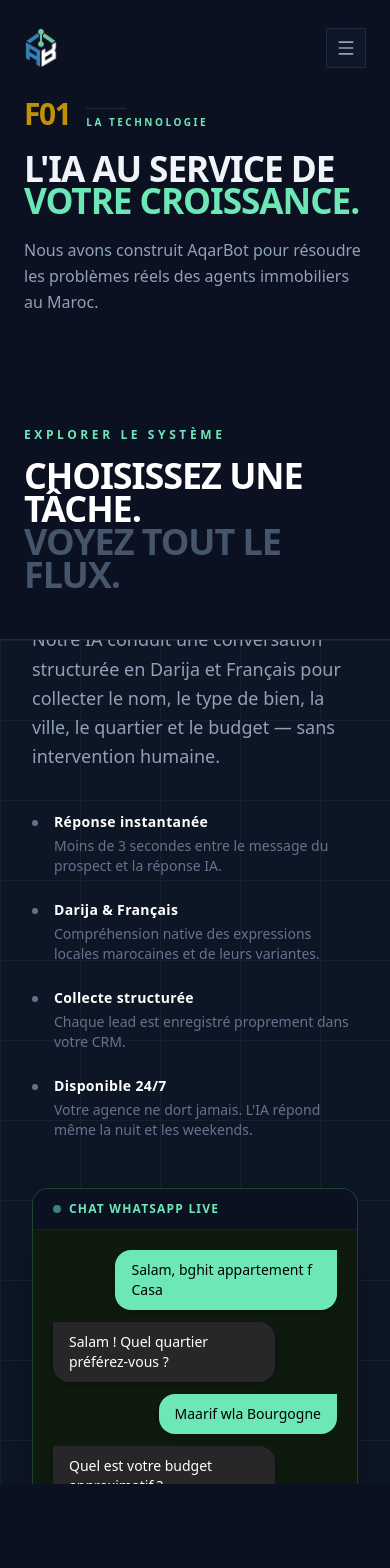
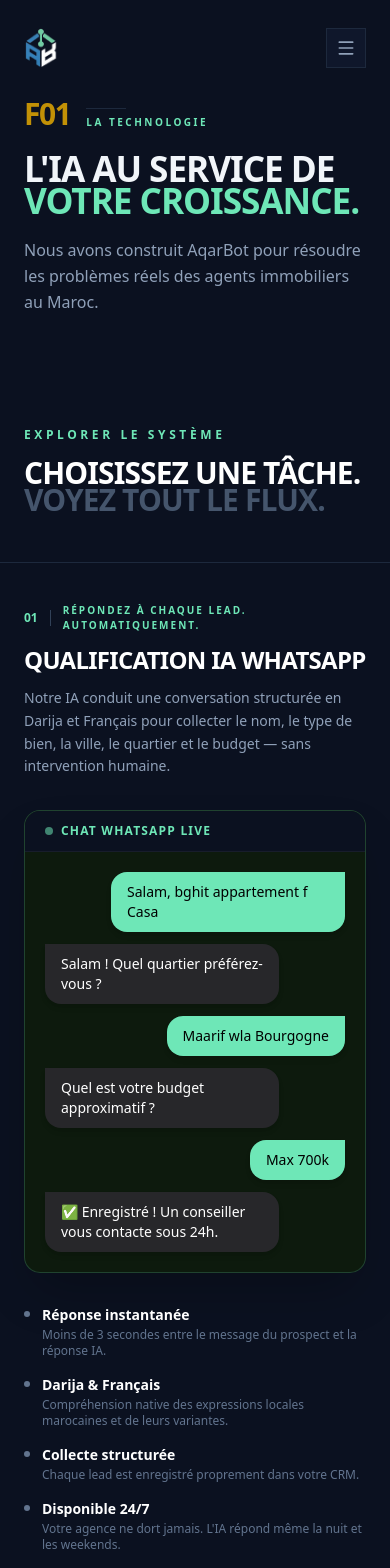
Before and after one commit to Imad05benali/aqarbot-saas, a Next.js app in the folder website/: page /crm in a window 390 px wide. Shown: the top 1568 px of the page. Built offline with nearby package versions, Linux system fonts and the light colour scheme.

Commit message:
feat: full responsive design across all pages and components

```diff
--- a/website/app/biens/page.tsx
+++ b/website/app/biens/page.tsx
@@ -37,7 +37,7 @@
                 <span className="text-[#6EE7B7] text-[10px] font-black uppercase tracking-[0.25em]">Maroc Core Edition</span>
               </div>
             </div>
-            <h1 className="text-[clamp(3.5rem,8vw,7rem)] font-medium leading-[0.85] tracking-tight mb-8">
+            <h1 className="text-[clamp(2.2rem,8vw,7rem)] font-medium leading-[0.85] tracking-tight mb-8">
               <span className="text-white">L'immobilier marocain</span> <br />
               <span className="text-[#6EE7B7]">réinventé localement.</span>
             </h1>
--- a/website/app/solutions/page.tsx
+++ b/website/app/solutions/page.tsx
@@ -38,7 +38,7 @@
               </div>
             </div>
 
-            <h1 className="text-[clamp(3.5rem,8vw,7rem)] font-medium leading-[0.85] tracking-tight mb-8">
+            <h1 className="text-[clamp(2.2rem,8vw,7rem)] font-medium leading-[0.85] tracking-tight mb-8">
               <span className="text-white">Plus qu'un bot.</span><br />
               <span className="text-[#6EE7B7]">Une Agence IA.</span>
             </h1>
--- a/website/components/Features.tsx
+++ b/website/components/Features.tsx
@@ -66,8 +66,8 @@
             { name: 'Sara Tazi', city: 'Tanger', budget: '500K', status: 'Fermé', color: 'text-slate-500' },
           ].map((lead) => (
             <div key={lead.name} className="flex items-center justify-between py-2.5 px-3 rounded-lg bg-zinc-900/60 border border-white/5 text-xs">
-              <span className="text-white font-bold w-36 truncate">{lead.name}</span>
-              <span className="text-slate-500">{lead.city}</span>
+              <span className="text-white font-bold w-28 truncate">{lead.name}</span>
+              <span className="text-slate-500 hidden sm:block">{lead.city}</span>
               <span className="text-slate-400">{lead.budget} DH</span>
               <span className={`font-black ${lead.color}`}>{lead.status}</span>
             </div>
@@ -105,7 +105,7 @@
                 <p className="text-white text-xs font-bold">{conv.phone}</p>
                 <p className="text-slate-500 text-xs truncate">{conv.msg}</p>
               </div>
-              <span className="text-[10px] text-slate-600 shrink-0">{conv.time}</span>
+              <span className="text-[10px] text-slate-600 shrink-0 hidden sm:block">{conv.time}</span>
             </div>
           ))}
         </div>
@@ -181,31 +181,24 @@
   },
 ];
 
-export default function Features() {
+// ─── DESKTOP: sticky-scroll version ──────────────────────────────────────────
+function FeaturesDesktop() {
   const [active, setActive] = React.useState(0);
   const containerRef = useRef<HTMLDivElement>(null);
 
-  // Track the scroll progress of the extremely tall container
   const { scrollYProgress } = useScroll({
     target: containerRef,
     offset: ["start start", "end end"]
   });
 
-  // Whenever the user scrolls the overall viewport, Framer Motion outputs 0->1
   useMotionValueEvent(scrollYProgress, "change", (latest) => {
-    // 5 features -> each takes 1/5th of the scroll area (0.2)
-    // Avoid dropping exactly on 1.0 (out of bounds)
     const index = Math.min(features.length - 1, Math.floor(latest * features.length));
     setActive(index);
   });
 
-  // Calculate the smooth progress bar fill
   const progressWidth = useTransform(scrollYProgress, [0, 1], ["0%", "100%"]);
-
-  // We can also animate content dynamically (e.g. crossfading)
   const f = features[active];
 
-  // Helper for manual scroll jumps if user clicks the sidebar
   const scrollToFeature = (idx: number) => {
     if (!containerRef.current) return;
     const { top, height } = containerRef.current.getBoundingClientRect();
@@ -214,41 +207,22 @@
   };
 
   return (
-    <section className="w-full bg-[#0B1120]">
-      {/* ─── HEADER ─── */}
-      <div className="container mx-auto px-6 md:px-12 lg:px-20 max-w-[1400px] pt-16 pb-12">
-        <p className="text-xs text-[#6EE7B7] font-black uppercase tracking-[0.3em] mb-4">Explorer le système</p>
-        <h2 className="text-4xl md:text-6xl font-black text-white uppercase tracking-tight leading-[0.9]">
-          Choisissez une tâche.<br />
-          <span className="text-slate-600">Voyez tout le flux.</span>
-        </h2>
-      </div>
-
-      {/* ─── SCROLL TRACKER AREA ─── */}
-      {/* 500vh ensures the user has to scroll 5 full viewports to exit this section */}
     <div ref={containerRef} className="relative w-full border-t border-slate-800" style={{ height: `${features.length * 100}vh` }}>
-
-        {/* ─── PINNED STICKY CONTAINER ─── */}
-        {/* Locks into the viewport while the parent keeps scrolling down */}
       <div className="sticky top-0 h-screen w-full flex overflow-hidden">
-
-          {/* LEFT: STATIC SIDEBAR NAVIGATION */}
-          <aside className="hidden md:flex w-[280px] shrink-0 border-r border-slate-800 bg-[#0B1120] flex-col justify-center px-8 py-10 z-20 shadow-2xl">
+        {/* LEFT SIDEBAR */}
+        <aside className="w-[240px] xl:w-[280px] shrink-0 border-r border-slate-800 bg-[#0B1120] flex flex-col justify-center px-6 xl:px-8 py-10 z-20 shadow-2xl">
           <p className="text-[10px] text-slate-600 font-black uppercase tracking-[0.3em] mb-6">
             Explorer&nbsp;
             <span className="text-[#6EE7B7]">
               {String(active + 1).padStart(2, '0')} / {String(features.length).padStart(2, '0')}
             </span>
           </p>
-
-            {/* Smooth Scroll Progress Bar */}
           <div className="h-px w-full bg-slate-800 mb-8 rounded-full overflow-hidden relative">
             <motion.div
               className="absolute left-0 top-0 h-full bg-[#6EE7B7] rounded-full"
               style={{ width: progressWidth }}
             />
           </div>
-
           <nav className="space-y-2">
             {features.map((feat, i) => {
               const isActive = i === active;
@@ -269,46 +243,20 @@
           </nav>
         </aside>
 
-          {/* RIGHT: DYNAMIC CONTENT PANEL */}
+        {/* RIGHT PANEL */}
         <div className="flex-1 overflow-hidden bg-[#0d1624] flex items-center relative z-10">
-            {/* Neo-brutalist Grid Background */}
-            <div
-              className="absolute inset-0 opacity-[0.04]"
-              style={{
-                backgroundImage: 'linear-gradient(to right, #ffffff 1px, transparent 1px), linear-gradient(to bottom, #ffffff 1px, transparent 1px)',
-                backgroundSize: '80px 80px',
-              }}
-            />
-
+          <div className="absolute inset-0 opacity-[0.04]" style={{ backgroundImage: 'linear-gradient(to right, #ffffff 1px, transparent 1px), linear-gradient(to bottom, #ffffff 1px, transparent 1px)', backgroundSize: '80px 80px' }} />
           <div className="w-full grid grid-cols-1 lg:grid-cols-2 gap-12 px-8 md:px-16 lg:px-24 max-w-6xl mx-auto relative z-10">
-
-              {/* ANIMATED TEXT BLOCK */}
-              <motion.div
-                key={`text-${active}`}
-                initial={{ opacity: 0, y: 30 }}
-                animate={{ opacity: 1, y: 0 }}
-                transition={{ duration: 0.6, ease: [0.22, 1, 0.36, 1] }}
-                className="flex flex-col justify-center"
-              >
+            <motion.div key={`text-${active}`} initial={{ opacity: 0, y: 30 }} animate={{ opacity: 1, y: 0 }} transition={{ duration: 0.6, ease: [0.22, 1, 0.36, 1] }} className="flex flex-col justify-center">
               <p className="text-[10px] text-[#6EE7B7] font-black uppercase tracking-[0.3em] mb-4 flex items-center gap-2">
                 <span className="w-1.5 h-1.5 rounded-full bg-[#6EE7B7] inline-block shadow-[0_0_10px_#6EE7B7]" />
                 {f.tagline}
               </p>
-                <h3 className="text-[clamp(2.5rem,4vw,4rem)] font-black text-white leading-[0.9] uppercase tracking-tight mb-8 drop-shadow-sm">
-                  {f.title}
-                </h3>
-                <p className="text-slate-400 text-lg font-medium leading-relaxed mb-10 max-w-md">
-                  {f.description}
-                </p>
+              <h3 className="text-[clamp(2rem,3.5vw,4rem)] font-black text-white leading-[0.9] uppercase tracking-tight mb-8">{f.title}</h3>
+              <p className="text-slate-400 text-base font-medium leading-relaxed mb-10 max-w-md">{f.description}</p>
               <div className="space-y-6">
                 {f.details.map((d, di) => (
-                    <motion.div
-                      key={d.label}
-                      initial={{ opacity: 0, x: -10 }}
-                      animate={{ opacity: 1, x: 0 }}
-                      transition={{ duration: 0.5, delay: di * 0.1 + 0.2, ease: "easeOut" }}
-                      className="flex gap-4"
-                    >
+                  <motion.div key={d.label} initial={{ opacity: 0, x: -10 }} animate={{ opacity: 1, x: 0 }} transition={{ duration: 0.5, delay: di * 0.1 + 0.2 }} className="flex gap-4">
                     <span className="w-1.5 h-1.5 rounded-full bg-slate-500 shrink-0 mt-2" />
                     <div>
                       <p className="text-white font-black text-sm tracking-wide mb-1">{d.label}</p>
@@ -318,29 +266,73 @@
                 ))}
               </div>
             </motion.div>
-
-              {/* ANIMATED MOCKUP BLOCK */}
-              <motion.div
-                key={`mock-${active}`}
-                initial={{ opacity: 0, scale: 0.95, y: 40 }}
-                animate={{ opacity: 1, scale: 1, y: 0 }}
-                transition={{ duration: 0.7, ease: [0.22, 1, 0.36, 1] }}
-                className="flex flex-col justify-center relative"
-              >
-                {/* Massive faint background number */}
-                <div className="absolute right-0 top-1/2 -translate-y-1/2 text-[15rem] font-black text-white/[0.02] leading-none select-none z-0 tracking-tighter">
-                  {f.number}
-                </div>
-
-                <div className="relative z-10 w-full max-w-sm mx-auto xl:max-w-md">
-                   {f.mockup}
-                </div>
+            <motion.div key={`mock-${active}`} initial={{ opacity: 0, scale: 0.95, y: 40 }} animate={{ opacity: 1, scale: 1, y: 0 }} transition={{ duration: 0.7, ease: [0.22, 1, 0.36, 1] }} className="flex flex-col justify-center relative">
+              <div className="absolute right-0 top-1/2 -translate-y-1/2 text-[15rem] font-black text-white/[0.02] leading-none select-none z-0 tracking-tighter">{f.number}</div>
+              <div className="relative z-10 w-full max-w-sm mx-auto xl:max-w-md">{f.mockup}</div>
             </motion.div>
-
           </div>
         </div>
       </div>
+    </div>
+  );
+}
 
+// ─── MOBILE: stacked accordion-style version ─────────────────────────────────
+function FeaturesMobile() {
+  return (
+    <div className="w-full border-t border-slate-800 divide-y divide-slate-800/60">
+      {features.map((f) => (
+        <div key={f.number} className="px-6 py-10">
+          <div className="flex items-center gap-3 mb-4">
+            <span className="text-[#6EE7B7] text-xs font-black">{f.number}</span>
+            <span className="w-px h-4 bg-slate-700" />
+            <span className="text-[10px] text-[#6EE7B7] font-black uppercase tracking-[0.2em]">{f.tagline}</span>
+          </div>
+          <h3 className="text-2xl font-black text-white uppercase tracking-tight mb-4 leading-tight">{f.title}</h3>
+          <p className="text-slate-400 text-sm font-medium leading-relaxed mb-8">{f.description}</p>
+
+          {/* Mockup */}
+          <div className="mb-8">{f.mockup}</div>
+
+          {/* Detail bullets */}
+          <div className="space-y-4">
+            {f.details.map((d) => (
+              <div key={d.label} className="flex gap-3">
+                <span className="w-1.5 h-1.5 rounded-full bg-slate-500 shrink-0 mt-1.5" />
+                <div>
+                  <p className="text-white font-black text-sm mb-0.5">{d.label}</p>
+                  <p className="text-slate-500 text-xs font-medium">{d.desc}</p>
+                </div>
+              </div>
+            ))}
+          </div>
+        </div>
+      ))}
+    </div>
+  );
+}
+
+// ─── MAIN EXPORT ──────────────────────────────────────────────────────────────
+export default function Features() {
+  return (
+    <section className="w-full bg-[#0B1120]">
+      {/* Header */}
+      <div className="container mx-auto px-6 md:px-12 lg:px-20 max-w-[1400px] pt-16 pb-12">
+        <p className="text-xs text-[#6EE7B7] font-black uppercase tracking-[0.3em] mb-4">Explorer le système</p>
+        <h2 className="text-3xl sm:text-4xl md:text-6xl font-black text-white uppercase tracking-tight leading-[0.9]">
+          Choisissez une tâche.<br />
+          <span className="text-slate-600">Voyez tout le flux.</span>
+        </h2>
+      </div>
+
+      {/* Desktop sticky-scroll (md+) */}
+      <div className="hidden md:block">
+        <FeaturesDesktop />
+      </div>
+
+      {/* Mobile stacked (below md) */}
+      <div className="md:hidden">
+        <FeaturesMobile />
       </div>
     </section>
   );
--- a/website/components/Pricing.tsx
+++ b/website/components/Pricing.tsx
@@ -16,8 +16,8 @@
           </div>
 
           {/* Massive Title Block */}
-          <div className="flex flex-col lg:flex-row justify-between items-end gap-10 mb-16">
-            <h2 className="text-[clamp(3.5rem,8vw,7rem)] font-black leading-[0.85] tracking-tighter uppercase text-white">
+          <div className="flex flex-col lg:flex-row justify-between items-end gap-8 mb-16">
+            <h2 className="text-[clamp(2.5rem,8vw,7rem)] font-black leading-[0.85] tracking-tighter uppercase text-white">
               Choisissez<br />
               votre <span className="text-[#6EE7B7] relative inline-block">niveau.<span className="absolute -bottom-1 left-0 w-full h-[2px] bg-yellow-500/70" /></span>
             </h2>
```
Also changed, not shown: website/app/page.tsx (+22 -26 lines), website/components/Footer.tsx (+5 -5 lines). Lines whose indentation alone changed are shown as unchanged.
